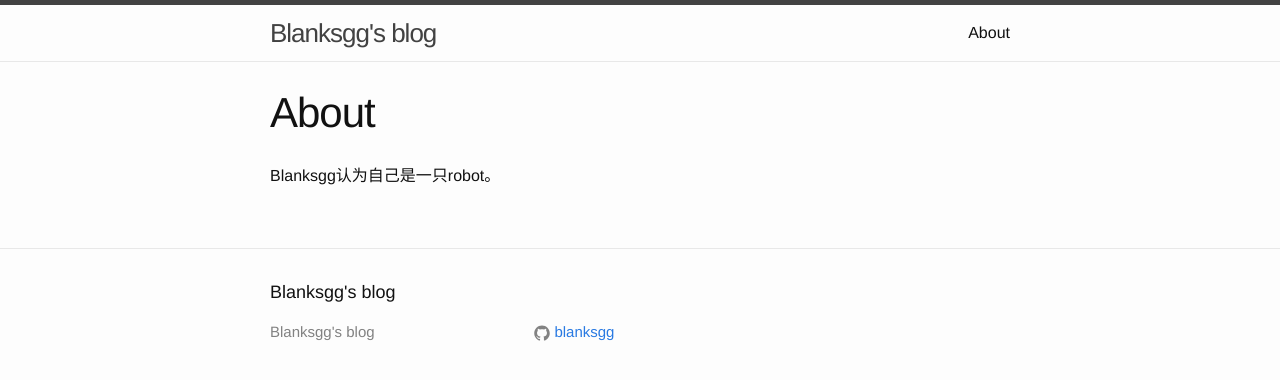
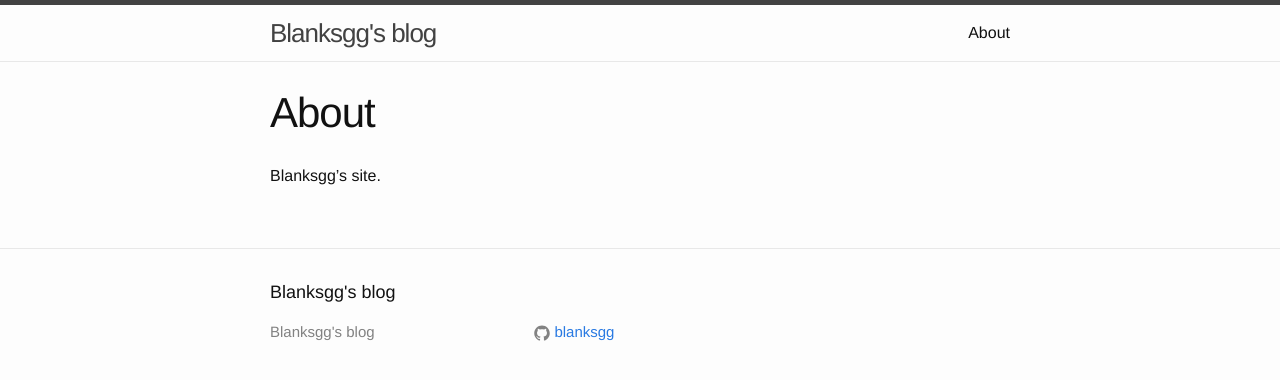
Before and after one commit to blanksgg/blanksgg.github.io, a Jekyll site: the page built from about.md, in a window 1280 px wide. Shown: the top 380 px of the page. Built offline with Jekyll 4.4.1, drawn with Linux system fonts in a browser that asks for light colours.

Commit message:
2016.6.6

```diff
--- a/about.md
+++ b/about.md
@@ -4,4 +4,4 @@ title: About
 permalink: /about/
 ---
 
-Blanksgg认为自己是一只robot。
+Blanksgg's site.
```
Also changed, not shown: 2 other files.
